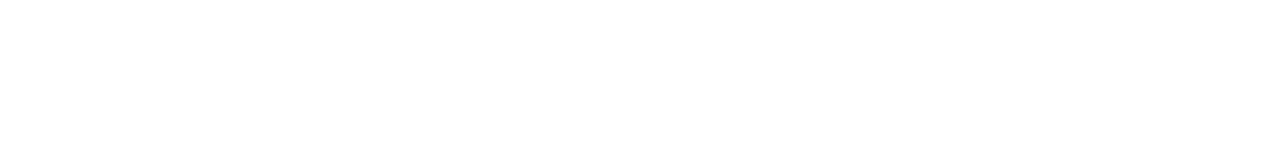
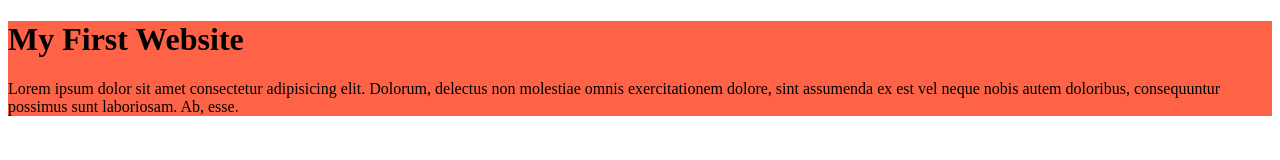
Before and after one commit to Emon0321/my-first-github-repo, a plain HTML site: page index.html in a window 1280 px wide. Drawn offline with Linux system fonts and the light colour scheme.

Commit message:
added the first blog

```diff
--- a/index.html
+++ b/index.html
@@ -4,8 +4,16 @@
     <meta charset="UTF-8">
     <meta name="viewport" content="width=device-width, initial-scale=1.0">
     <title>My First Ever Github Repo</title>
+    <link rel="stylesheet" href="style1/style.css">
 </head>
 <body>
+    <div>
+        <h1>My First Website</h1>
 
+        <p>Lorem ipsum dolor sit amet consectetur adipisicing elit. Dolorum,
+             delectus non molestiae omnis exercitationem dolore, sint assumenda ex
+             est vel neque nobis autem doloribus,
+            consequuntur possimus sunt laboriosam. Ab, esse.</p>
+    </div>
 </body>
 </html>
--- /dev/null
+++ b/style1/style.css
@@ -0,0 +1,4 @@
+div{
+    color: bule;
+    background-color: tomato;
+}
```
